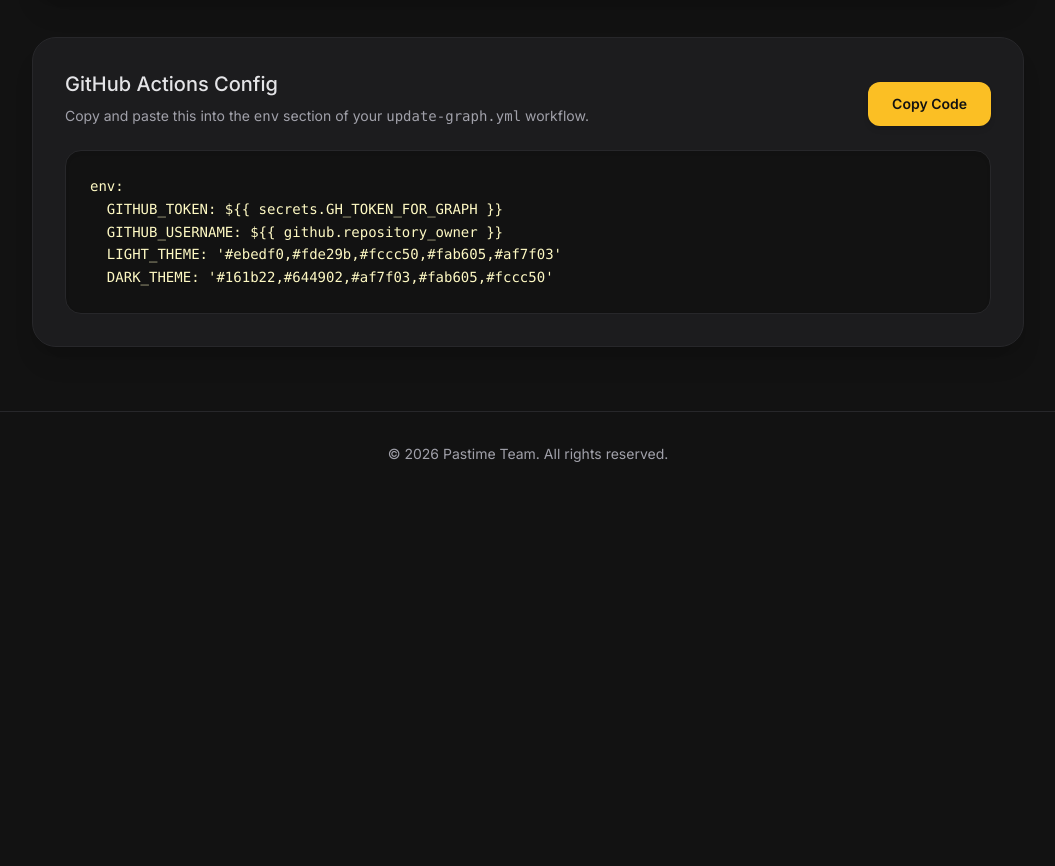
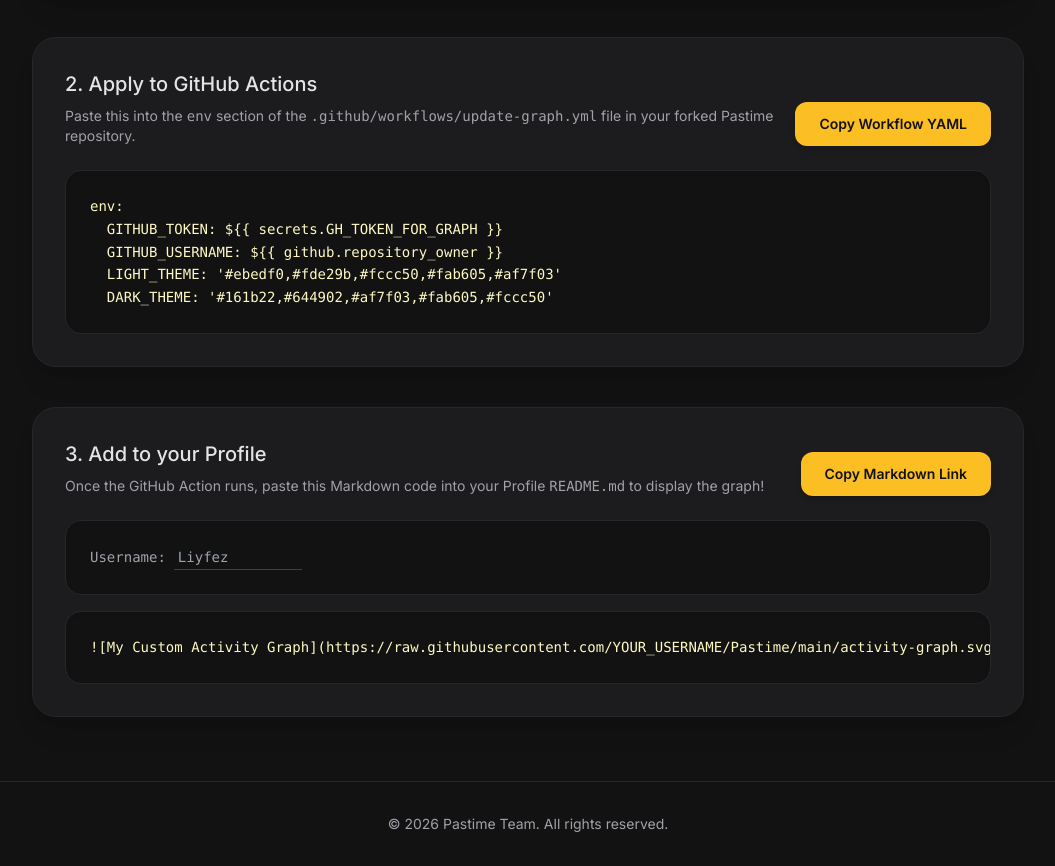
Before and after one commit to Liyfez/Pastime, a website: page docs/index.html in a window 1280 px wide. Shown: the part 895-1761 px from the top of the page, without its empty margins (112-1167 px from the left). Before the commit the page ends 1391 px from the top, so only its background shows below. Drawn offline with nearby package versions, Linux system fonts and the light colour scheme.

Commit message:
fix: add clear step 2 and step 3 UI to prevent YAML paste errors

```diff
--- a/docs/index.html
+++ b/docs/index.html
@@ -27,7 +27,6 @@
   <style>
     body { font-family: 'Inter', sans-serif; }
 
-    /* Input color styling to make it look clean */
     input[type="color"] {
       -webkit-appearance: none;
       border: none;
@@ -46,19 +45,17 @@
       border-radius: 16px;
     }
 
-    /* Auto theme detection logic for preview */
     .preview-container {
       background-color: #ffffff;
       border-color: #e5e7eb;
     }
     @media (prefers-color-scheme: dark) {
       .preview-container {
-        background-color: #0d1117; /* GitHub Dark BG */
+        background-color: #0d1117;
         border-color: #30363d;
       }
     }
 
-    /* Scrollbar for SVG container */
     .custom-scroll::-webkit-scrollbar {
       height: 8px;
     }
@@ -76,7 +73,6 @@
 
   <div class="flex-grow max-w-5xl mx-auto px-4 py-16 w-full">
 
-    <!-- Header -->
     <header class="text-center mb-16">
       <h1 class="text-5xl md:text-6xl font-bold tracking-tight text-brandYellow mb-4">
         Pastime
@@ -91,7 +87,7 @@
       <!-- Color Picker Section -->
       <section class="bg-cardDark rounded-3xl p-8 shadow-xl border border-zinc-800">
         <div class="max-w-md mx-auto text-center">
-          <h2 class="text-xl font-medium mb-6 text-textBright">Choose Your Theme Color</h2>
+          <h2 class="text-xl font-medium mb-6 text-textBright">1. Choose Your Theme Color</h2>
           <div class="relative group">
             <input type="color" id="primaryColor" value="#fbbf24" title="Choose a primary color" class="shadow-inner transition-transform group-hover:scale-[1.02] active:scale-95 duration-200">
           </div>
@@ -106,7 +102,6 @@
           <span class="text-xs font-medium text-brandYellow bg-brandYellow/10 px-3 py-1 rounded-full border border-brandYellow/20">Auto-Theme Enabled</span>
         </div>
 
-        <!-- The actual preview window -->
         <div class="preview-container rounded-2xl p-6 shadow-inner border overflow-x-auto custom-scroll relative">
           <div class="flex justify-center min-w-[700px]">
             <div id="svgContainer" class="transform scale-100 origin-left md:origin-center"></div>
@@ -115,20 +110,42 @@
         <p class="text-center text-xs text-textSoft mt-5">This graph instantly reacts to your system's Dark/Light mode settings.</p>
       </section>
 
-      <!-- Code Export Section -->
+      <!-- Step 2: GitHub Actions Export Section -->
       <section class="bg-cardDark rounded-3xl p-8 shadow-xl border border-zinc-800">
         <div class="flex flex-col md:flex-row justify-between items-start md:items-end mb-6 gap-4">
           <div>
-            <h2 class="text-xl font-medium text-textBright">GitHub Actions Config</h2>
-            <p class="text-sm text-textSoft mt-2">Copy and paste this into the <code>env</code> section of your <code>update-graph.yml</code> workflow.</p>
+            <h2 class="text-xl font-medium text-textBright">2. Apply to GitHub Actions</h2>
+            <p class="text-sm text-textSoft mt-2">Paste this into the <code>env</code> section of the <code>.github/workflows/update-graph.yml</code> file in your forked Pastime repository.</p>
           </div>
-          <button id="copyBtn" class="bg-brandYellow hover:bg-yellow-300 text-bgDark px-6 py-3 rounded-xl font-semibold text-sm transition-all shadow-md active:scale-95 flex-shrink-0">
-            Copy Code
+          <button id="copyActionBtn" class="bg-brandYellow hover:bg-yellow-300 text-bgDark px-6 py-3 rounded-xl font-semibold text-sm transition-all shadow-md active:scale-95 flex-shrink-0">
+            Copy Workflow YAML
           </button>
         </div>
 
         <div class="bg-bgDark rounded-2xl p-6 overflow-x-auto border border-zinc-800 shadow-inner">
-          <pre class="text-yellow-100 font-mono text-sm leading-relaxed"><code id="exportCode"></code></pre>
+          <pre class="text-yellow-100 font-mono text-sm leading-relaxed"><code id="exportActionCode"></code></pre>
+        </div>
+      </section>
+
+      <!-- Step 3: Markdown Export Section -->
+      <section class="bg-cardDark rounded-3xl p-8 shadow-xl border border-zinc-800">
+        <div class="flex flex-col md:flex-row justify-between items-start md:items-end mb-6 gap-4">
+          <div>
+            <h2 class="text-xl font-medium text-textBright">3. Add to your Profile</h2>
+            <p class="text-sm text-textSoft mt-2">Once the GitHub Action runs, paste this Markdown code into your Profile <code>README.md</code> to display the graph!</p>
+          </div>
+          <button id="copyProfileBtn" class="bg-brandYellow hover:bg-yellow-300 text-bgDark px-6 py-3 rounded-xl font-semibold text-sm transition-all shadow-md active:scale-95 flex-shrink-0">
+            Copy Markdown Link
+          </button>
+        </div>
+
+        <div class="bg-bgDark rounded-2xl p-6 overflow-x-auto border border-zinc-800 shadow-inner flex items-center gap-2">
+          <span class="text-textSoft font-mono text-sm">Username:</span>
+          <input type="text" id="usernameInput" placeholder="Liyfez" class="bg-transparent border-b border-zinc-700 text-brandYellow font-mono text-sm focus:outline-none focus:border-brandYellow px-1 py-0.5 w-32">
+        </div>
+
+        <div class="bg-bgDark rounded-2xl p-6 overflow-x-auto border border-zinc-800 shadow-inner mt-4">
+          <pre class="text-yellow-100 font-mono text-sm leading-relaxed"><code id="exportProfileCode"></code></pre>
         </div>
       </section>
 
--- a/docs/script.js
+++ b/docs/script.js
@@ -1,4 +1,3 @@
-// Math utility to convert HEX to HSL
 function hexToHSL(hex) {
   let r = 0, g = 0, b = 0;
   if (hex.length === 4) {
@@ -14,7 +13,7 @@ function hexToHSL(hex) {
   let max = Math.max(r, g, b), min = Math.min(r, g, b);
   let h, s, l = (max + min) / 2;
   if (max === min) {
-    h = s = 0; // achromatic
+    h = s = 0;
   } else {
     let d = max - min;
     s = l > 0.5 ? d / (2 - max - min) : d / (max + min);
@@ -28,7 +27,6 @@ function hexToHSL(hex) {
   return { h: h * 360, s: s * 100, l: l * 100 };
 }
 
-// Math utility to convert HSL to HEX
 function hslToHex(h, s, l) {
   l /= 100;
   const a = s * Math.min(l, 1 - l) / 100;
@@ -40,28 +38,25 @@ function hslToHex(h, s, l) {
   return `#${f(0)}${f(8)}${f(4)}`;
 }
 
-// Generate scaled colors from a base hex
 function generateColorScales(hex) {
   const hsl = hexToHSL(hex);
 
-  // Light Theme: Level 0 (bg) is gray, then 4 shades of the color
   const lightBg = '#ebedf0';
   const lightColors = [
     lightBg,
-    hslToHex(hsl.h, hsl.s, Math.max(hsl.l, 80)), // L1: Very Light
-    hslToHex(hsl.h, hsl.s, Math.max(hsl.l - 10, 65)), // L2: Light
-    hslToHex(hsl.h, hsl.s, Math.max(hsl.l - 20, 50)), // L3: Medium
-    hslToHex(hsl.h, hsl.s, Math.max(hsl.l - 35, 35)), // L4: Dark
+    hslToHex(hsl.h, hsl.s, Math.max(hsl.l, 80)),
+    hslToHex(hsl.h, hsl.s, Math.max(hsl.l - 10, 65)),
+    hslToHex(hsl.h, hsl.s, Math.max(hsl.l - 20, 50)),
+    hslToHex(hsl.h, hsl.s, Math.max(hsl.l - 35, 35)),
   ];
 
-  // Dark Theme: Level 0 (bg) is dark gray, then 4 shades of the color
   const darkBg = '#161b22';
   const darkColors = [
     darkBg,
-    hslToHex(hsl.h, hsl.s, Math.min(hsl.l - 20, 20)), // L1: Very Dark
-    hslToHex(hsl.h, hsl.s, Math.min(hsl.l, 35)),      // L2: Dark
-    hslToHex(hsl.h, hsl.s, Math.min(hsl.l + 15, 50)), // L3: Medium
-    hslToHex(hsl.h, hsl.s, Math.min(hsl.l + 30, 65)), // L4: Bright
+    hslToHex(hsl.h, hsl.s, Math.min(hsl.l - 20, 20)),
+    hslToHex(hsl.h, hsl.s, Math.min(hsl.l, 35)),
+    hslToHex(hsl.h, hsl.s, Math.min(hsl.l + 15, 50)),
+    hslToHex(hsl.h, hsl.s, Math.min(hsl.l + 30, 65)),
   ];
 
   return { lightColors, darkColors };
@@ -76,12 +71,14 @@ document.addEventListener('DOMContentLoaded', () => {
   const height = 7 * (cellSize + cellGap) + paddingY + 10;
 
   const svgContainer = document.getElementById('svgContainer');
-  const exportCode = document.getElementById('exportCode');
+  const exportActionCode = document.getElementById('exportActionCode');
+  const exportProfileCode = document.getElementById('exportProfileCode');
   const colorPicker = document.getElementById('primaryColor');
+  const usernameInput = document.getElementById('usernameInput');
 
   colorPicker.addEventListener('input', render);
+  usernameInput.addEventListener('input', renderProfileCode);
 
-  // Generate fake data once for preview
   const fakeWeeks = [];
   for (let i = 0; i < 53; i++) {
     const days = [];
@@ -97,9 +94,14 @@ document.addEventListener('DOMContentLoaded', () => {
     fakeWeeks.push({ contributionDays: days });
   }
 
+  function renderProfileCode() {
+    const username = usernameInput.value.trim() || 'YOUR_USERNAME';
+    exportProfileCode.textContent = `![My Custom Activity Graph](https://raw.githubusercontent.com/${username}/Pastime/main/activity-graph.svg)`;
+  }
+
   function render() {
     let hex = colorPicker.value;
-    if (!hex) hex = '#fbbf24'; // Default to yellow
+    if (!hex) hex = '#fbbf24';
     const { lightColors, darkColors } = generateColorScales(hex);
 
     let rects = '';
@@ -123,20 +125,17 @@ document.addEventListener('DOMContentLoaded', () => {
       <text class="label" x="-25" y="${5 * (cellSize + cellGap) + 9}">Fri</text>
     `;
 
-    // SVG generation with adaptive media query built-in!
     let svg = `<svg xmlns="http://www.w3.org/2000/svg" viewBox="0 0 ${width} ${height}" width="${width}" height="${height}">\n`;
     svg += `<style>\n`;
     svg += `  .day { rx: 2; ry: 2; shape-rendering: geometricPrecision; }\n`;
     svg += `  .label { font-family: -apple-system, BlinkMacSystemFont, "Segoe UI", Helvetica, Arial, sans-serif; font-size: 10px; fill: #57606a; }\n`;
 
-    // Light Mode (Default)
     svg += `  .level-0 { fill: ${lightColors[0]}; }\n`;
     svg += `  .level-1 { fill: ${lightColors[1]}; }\n`;
     svg += `  .level-2 { fill: ${lightColors[2]}; }\n`;
     svg += `  .level-3 { fill: ${lightColors[3]}; }\n`;
     svg += `  .level-4 { fill: ${lightColors[4]}; }\n`;
 
-    // Dark Mode Override (prefers-color-scheme)
     svg += `  @media (prefers-color-scheme: dark) {\n`;
     svg += `    .label { fill: #768390; }\n`;
     svg += `    .level-0 { fill: ${darkColors[0]}; }\n`;
@@ -156,23 +155,28 @@ document.addEventListener('DOMContentLoaded', () => {
 
     svgContainer.innerHTML = svg;
 
-    // Update code block
-    exportCode.textContent =
+    exportActionCode.textContent =
 `env:
   GITHUB_TOKEN: \${{ secrets.GH_TOKEN_FOR_GRAPH }}
   GITHUB_USERNAME: \${{ github.repository_owner }}
   LIGHT_THEME: '${lightColors.join(',')}'
   DARK_THEME: '${darkColors.join(',')}'`;
+
+    renderProfileCode();
   }
 
-  // Copy button
-  document.getElementById('copyBtn').addEventListener('click', (e) => {
-    navigator.clipboard.writeText(exportCode.textContent);
-    const btn = e.target;
-    btn.textContent = 'Copied!';
-    setTimeout(() => { btn.textContent = 'Copy Code'; }, 2000);
-  });
+  function handleCopy(btnId, targetElementId) {
+    document.getElementById(btnId).addEventListener('click', (e) => {
+      navigator.clipboard.writeText(document.getElementById(targetElementId).textContent);
+      const btn = e.target;
+      const originalText = btn.textContent;
+      btn.textContent = 'Copied!';
+      setTimeout(() => { btn.textContent = originalText; }, 2000);
+    });
+  }
 
-  // Initial render
+  handleCopy('copyActionBtn', 'exportActionCode');
+  handleCopy('copyProfileBtn', 'exportProfileCode');
+
   render();
 });
```
